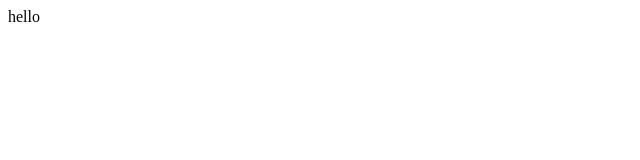
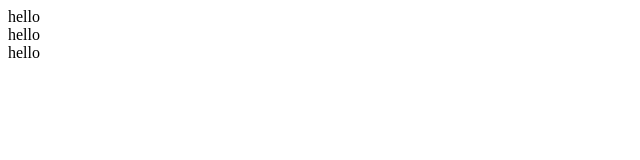
Before and after one commit to Arun27071995/Tychogit, a plain HTML site: page index.html in a window 1280 px wide. Shown: the full height of the page, 0-640 px from the left. Drawn offline with Linux system fonts and the light colour scheme.

Commit message:
home page creationsdcds

```diff
--- a/index.html
+++ b/index.html
@@ -1,3 +1,5 @@
 <html>
     <div>hello</div>
+      <div>hello</div>
+        <div>hello</div>
     </html>
```
